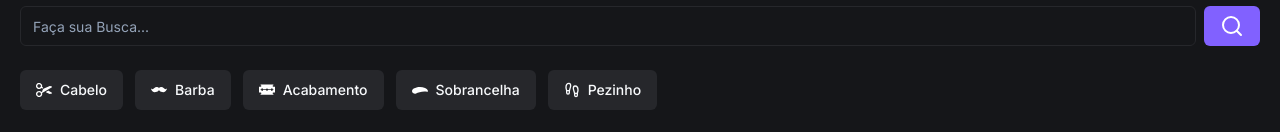
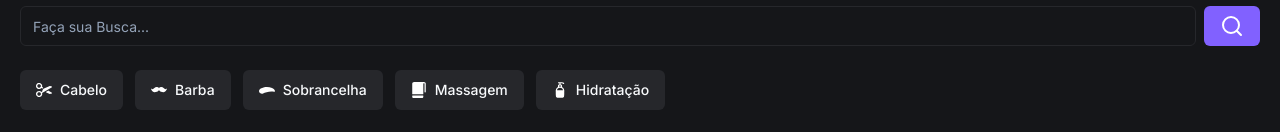
Before and after one commit to DelfimCelestino/marcaflex, a Next.js app: page / in a window 1280 px wide. Shown: the part 172-304 px from the top of the page. Built offline with nearby package versions, Linux system fonts and the light colour scheme; no server answers; the database is empty.

Commit message:
feat: add BookingItem

```diff
--- /dev/null
+++ b/app/_components/booking-item.tsx
@@ -0,0 +1,37 @@
+import { Avatar, AvatarImage } from "./ui/avatar"
+import { Badge } from "./ui/badge"
+import { Card, CardContent } from "./ui/card"
+
+//TODO : receber agendamento como prop
+const BookingItem = () => {
+  return (
+    <>
+      <h2 className="mb-3 mt-6 text-xs font-bold uppercase text-gray-400">
+        Agendamentos
+      </h2>
+      <Card>
+        <CardContent className="flex justify-between p-0">
+          {/* ESQUERDA */}
+          <div className="flex flex-col gap-2 py-5 pl-5">
+            <Badge className="w-fit">Confirmado</Badge>
+            <h3 className="font-semibold">Corte de cabelo</h3>
+            <div className="flex items-center gap-2">
+              <Avatar className="h-6 w-6">
+                <AvatarImage src="https://utfs.io/f/c97a2dc9-cf62-468b-a851-bfd2bdde775f-16p.png" />
+              </Avatar>
+              <p className="text-sm">Barbearia Celestino</p>
+            </div>
+          </div>
+          {/* DIREITA */}
+          <div className="flex flex-col items-center justify-center border-l-2 border-solid px-5">
+            <p className="text-sm">Agosto</p>
+            <p className="text-2xl">12</p>
+            <p className="text-sm">09:00</p>
+          </div>
+        </CardContent>
+      </Card>
+    </>
+  )
+}
+
+export default BookingItem
--- /dev/null
+++ b/app/_constants/search.ts
@@ -0,0 +1,27 @@
+interface quickSearchOption {
+  imageUrl: string
+  title: string
+}
+
+export const quickSearchOptions: quickSearchOption[] = [
+  {
+    imageUrl: "/cabelo.svg",
+    title: "Cabelo",
+  },
+  {
+    imageUrl: "/barba.svg",
+    title: "Barba",
+  },
+  {
+    imageUrl: "/sobrancelha.svg",
+    title: "Sobrancelha",
+  },
+  {
+    imageUrl: "/massagem.svg",
+    title: "Massagem",
+  },
+  {
+    imageUrl: "/hidratacao.svg",
+    title: "Hidratação",
+  },
+]
--- a/app/page.tsx
+++ b/app/page.tsx
@@ -1,13 +1,13 @@
-import { FootprintsIcon, SearchIcon } from "lucide-react"
+import { SearchIcon } from "lucide-react"
 import Header from "./_components/header"
 import { Button } from "./_components/ui/button"
 import { Input } from "./_components/ui/input"
 import Image from "next/image"
 import { Card, CardContent } from "./_components/ui/card"
-import { Badge } from "./_components/ui/badge"
-import { Avatar, AvatarImage } from "./_components/ui/avatar"
 import { db } from "./_lib/prisma"
 import ShopItem from "./_components/shop-item"
+import { quickSearchOptions } from "./_constants/search"
+import BookingItem from "./_components/booking-item"
 
 const Home = async () => {
   const shops = await db.shop.findMany({})
@@ -34,36 +34,17 @@
 
         {/* BUSCA RAPIDA */}
         <div className="mt-6 flex gap-3 overflow-x-scroll [&::-webkit-scrollbar]:hidden">
-          <Button className="gap-2" variant={"secondary"}>
-            <Image src={"/cabelo.svg"} width={16} height={16} alt="cabelo" />
-            Cabelo
-          </Button>
-          <Button className="gap-2" variant={"secondary"}>
-            <Image src={"/barba.svg"} width={16} height={16} alt="barba" />
-            Barba
-          </Button>
-          <Button className="gap-2" variant={"secondary"}>
-            <Image
-              src={"/acabamento.svg"}
-              width={16}
-              height={16}
-              alt="acabamento"
-            />
-            Acabamento
-          </Button>
-          <Button className="gap-2" variant={"secondary"}>
-            <Image
-              src={"/sobrancelha.svg"}
-              width={16}
-              height={16}
-              alt="sobrancelha"
-            />
-            Sobrancelha
-          </Button>
-          <Button className="gap-2" variant={"secondary"}>
-            <FootprintsIcon size={16} />
-            Pezinho
-          </Button>
+          {quickSearchOptions.map((option) => (
+            <Button key={option.title} className="gap-2" variant={"secondary"}>
+              <Image
+                src={option.imageUrl}
+                width={16}
+                height={16}
+                alt="cabelo"
+              />
+              {option.title}
+            </Button>
+          ))}
         </div>
 
         {/*
@@ -78,30 +59,7 @@
         </div>
 
         {/* AGENDAMENTO */}
-        <h2 className="mb-3 mt-6 text-xs font-bold uppercase text-gray-400">
-          Agendamentos
-        </h2>
-        <Card>
-          <CardContent className="flex justify-between p-0">
-            {/* ESQUERDA */}
-            <div className="flex flex-col gap-2 py-5 pl-5">
-              <Badge className="w-fit">Confirmado</Badge>
-              <h3 className="font-semibold">Corte de cabelo</h3>
-              <div className="flex items-center gap-2">
-                <Avatar className="h-6 w-6">
-                  <AvatarImage src="https://utfs.io/f/c97a2dc9-cf62-468b-a851-bfd2bdde775f-16p.png" />
-                </Avatar>
-                <p className="text-sm">Barbearia Celestino</p>
-              </div>
-            </div>
-            {/* DIREITA */}
-            <div className="flex flex-col items-center justify-center border-l-2 border-solid px-5">
-              <p className="text-sm">Agosto</p>
-              <p className="text-2xl">12</p>
-              <p className="text-sm">09:00</p>
-            </div>
-          </CardContent>
-        </Card>
+        <BookingItem />
         {/* RECOMENDADOS */}
         <h2 className="mb-3 mt-6 text-xs font-bold uppercase text-gray-400">
           Recomendados
```
